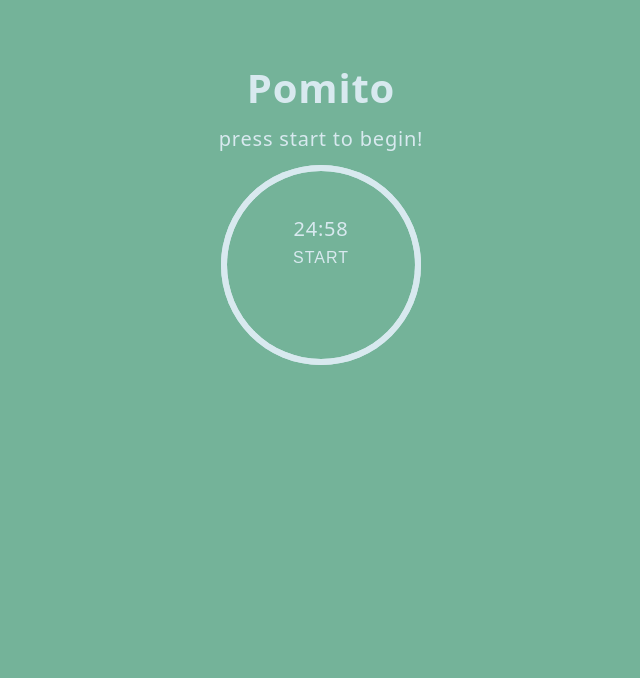
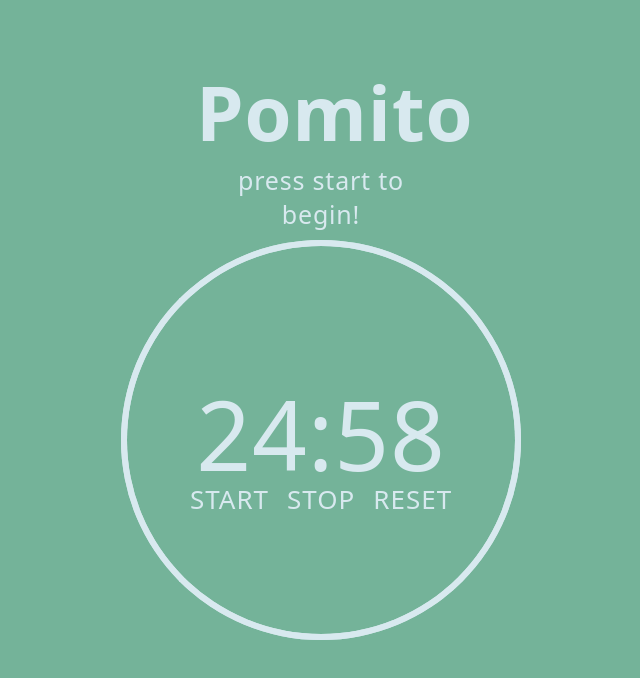
Before and after one commit to ashlygenaot/pomito, a plain HTML site: page index.html in a window 1280 px wide. Both pictures are taken after a click on the button "START". Shown: the whole page, without its empty margins (319-959 px from the left). Drawn offline with Linux system fonts and the light colour scheme; a web font is replaced by a local one.

Commit message:
- Altered CSS and fixed functionality of buttons

```diff
--- a/index.html
+++ b/index.html
@@ -12,9 +12,9 @@
 <body>
 
 <div class="app-container">
-<h1>Pomito</h1>
-<div class="app-startmessage">press start to begin!</div>
-<div class="app-circle">
+  <h1>Pomito</h1>
+  <div class="app-startmessage">press start to begin!</div>
+  <div class="app-circle">
     <div class="circle-shape">
       <div class="semi-circle right-side circle-mask"></div>
       <div class="semi-circle right-side circle"></div>
@@ -25,6 +25,8 @@
       <p><span class="minutes">25</span>:<span class="seconds">00</span></p>
     </div>
     <button class="btn-start">start</button>
+    <button class="btn-stop">stop</button>
+    <button class="btn-reset">reset</button>
   </div>
 </div>
 
--- a/script.js
+++ b/script.js
@@ -1,41 +1,71 @@
 const bells = new Audio('./sounds/bell.wav');
+
 const startBtn = document.querySelector('.btn-start');
-const session = document.querySelector('.minutes');
+const stopBtn = document.querySelector('.btn-stop');
+const resetBtn = document.querySelector('.btn-reset');
+
+const minuteDiv = document.querySelector('.minutes');
+const secondDiv = document.querySelector('.seconds');
+const sessionAmount = parseInt(minuteDiv.textContent);
+
 let myInterval;
 let state = true;
+let totalSeconds;
 
+// Stores session duration
+const updateSeconds = () => {
+    const minutesLeft = Math.floor(totalSeconds/60);
+    const secondsLeft = totalSeconds % 60;
+
+    minuteDiv.textContent = `${minutesLeft}`;
+    secondDiv.textContent = secondsLeft < 10 ? '0' + secondsLeft : secondsLeft;
+
+};
+
+// Initializes timer
 const appTimer = () => {
-    const sessionAmount = Number.parseInt(session.textContent)
+    if(!state) {
+        alert('Session has already started.');
+        return;
+}
 
+if (isNaN(totalSeconds)) {
+totalSeconds = sessionAmount * 60;
+}
 
-if(state) {
-    state = false;
-    let totalSeconds = sessionAmount * 60;
+updateSeconds();
 
-    const updateSeconds = () => {
-        const minuteDiv = document.querySelector('.minutes');
-        const secondDiv = document.querySelector('.seconds');
+state = false;
 
-        totalSeconds--;
+myInterval= setInterval(() => {
+    totalSeconds--;
 
-        let minutesLeft = Math.floor(totalSeconds/60);
-        let secondsLeft = totalSeconds % 60;
+    if (totalSeconds <= 0) {
+        clearInterval(myInterval);
+        bells.play();
+        state = true;
+        return;
+    }
 
-        if(secondsLeft < 10) {
-            secondDiv.textContent = '0' + secondsLeft;
-        } else {
-            secondDiv.textContent = secondsLeft;
-        }
-        minuteDiv.textContent = `${minutesLeft}`
+    updateSeconds();
+  }, 1000);
+};
 
-        if(minutesLeft === 0 && secondsLeft === 0) {
-            bells.play()
-            clearInterval(myInterval);
-        }
-    }
-    myInterval = setInterval(updateSeconds, 1000);
-}   else {
-alert('Session has already started.')
-    }
+// Stops timer and ensures reset is possible
+const stopTimer = () => {
+    clearInterval(myInterval);
+    state = true;
+};
+
+// Resets to original time
+const resetTimer = () => {
+    clearInterval(myInterval);
+    totalSeconds = sessionAmount * 60;
+    updateSeconds();
+    state = true;
 }
+
+// Initializes button event listeners
+stopBtn.addEventListener('click', stopTimer);
+resetBtn.addEventListener('click', resetTimer);
 startBtn.addEventListener('click', appTimer);
--- a/styles.css
+++ b/styles.css
@@ -9,8 +9,9 @@ html {
 }
 
 h1 {
-    margin: 0 auto 10px auto;
+    margin: 0 auto 0px auto;
     color: #d8e9ef;
+    font-size: 3.8rem;
 }
 
 p {
@@ -18,9 +19,10 @@ p {
 }
 
 .app-startmessage {
-    height: 20px;
-    margin: 10px auto 20px auto;
+    height: 100px;
+    margin: 0 auto 20px auto;
     font-family: 'Sour Gummy',system-ui;
+    font-size: 1.25rem;
 }
 
 .app-container {
@@ -33,11 +35,12 @@ p {
 }
 
 .app-circle {
-  position: relative;
-  display: block;
-  margin: 0 auto;
-  width: 200px;
-  height: 200px;
+  position: absolute;
+  top: 50%;
+  left: 50%;
+  transform: translate(-50%, -40%);
+  width: 400px;
+  height: 400px;
 }
 
 .circle-shape {
@@ -51,8 +54,8 @@ p {
 
 .semi-circle {
   position: absolute;
-  width: 100px;
-  height: 200px;
+  width: 200px;
+  height: 400px;
   box-sizing: border-box;
   border: solid 6px;
 }
@@ -62,19 +65,19 @@ p {
   left: 0;
   transform-origin: right center;
   transform: rotate(0deg);
-  border-top-left-radius: 100px;
-  border-bottom-left-radius: 100px;
+  border-top-left-radius: 200px;
+  border-bottom-left-radius: 200px;
   border-right: none;
   z-index: 1;
 }
 
  .right-side {
   top: 0;
-  left: 100px;
+  left: 200px;
   transform-origin: left center;
   transform: rotate(0deg);
-  border-top-right-radius: 100px;
-  border-bottom-right-radius: 100px;
+  border-top-right-radius: 200px;
+  border-bottom-right-radius: 200px;
   border-left: none;
 }
 
@@ -88,15 +91,21 @@ p {
 
 .app-counter-box {
     font-family: 'Sour Gummy', system-ui;
-    position: relative;
-    top: 50px;
+    position: absolute;
+    top: 50%;
+    left: 50%;
+    transform: translate(-50%, -55%);
     color: #d8e9ef;
+    font-size: 4.8rem;
+    text-align: center;
+    width: 100%;
 }
 
 button {
     position: relative;
-    top: 50px;
-    font-size: 80%;
+    top: 240px;
+    font-size: 1.3rem;
+    font-family: 'Sour Gummy', system-ui;
     text-transform: uppercase;
     letter-spacing: 1px;
     border: none;
```
